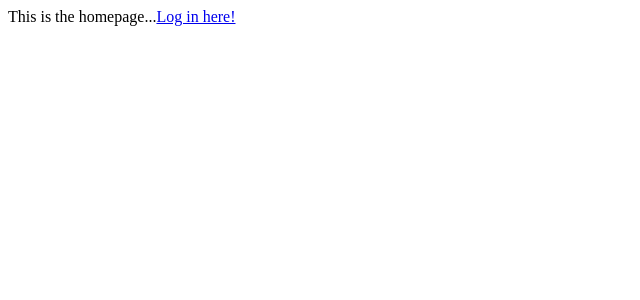
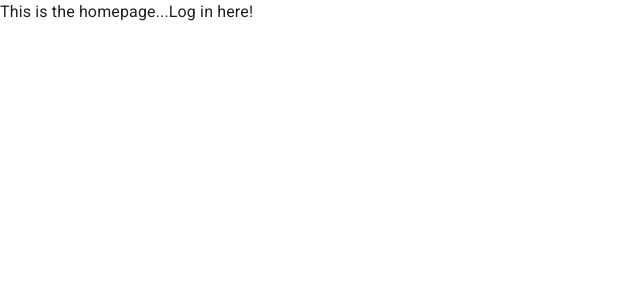
Before and after one commit to denbot/website, a Next.js app in the folder frontend/: page / in a window 1280 px wide. Shown: the top 300 px of the page, without its empty margins (0-640 px from the left). Built offline with nearby package versions, Linux system fonts and the light colour scheme.

Commit message:
Added system dark/light mode

```diff
--- /dev/null
+++ b/frontend/src/components/client-layout.tsx
@@ -0,0 +1,23 @@
+'use client';
+
+import { createTheme, CssBaseline, ThemeProvider } from '@mui/material';
+import { Toaster } from 'react-hot-toast';
+
+const theme = createTheme({
+  colorSchemes: {
+    dark: true,
+  },
+});
+
+export default function ClientLayout({
+  children,
+}: Readonly<{
+  children: React.ReactNode;
+}>) {
+  return (
+    <ThemeProvider theme={theme}>
+      <CssBaseline /> {children}
+      <Toaster position="top-right" />
+    </ThemeProvider>
+  );
+}
--- /dev/null
+++ b/frontend/src/components/layout.tsx
@@ -0,0 +1,9 @@
+import ClientLayout from './client-layout';
+
+export default function RootLayout({
+  children,
+}: Readonly<{
+  children: React.ReactNode;
+}>) {
+  return <ClientLayout>{children}</ClientLayout>;
+}
--- a/frontend/src/app/layout.tsx
+++ b/frontend/src/pages/_app.tsx
@@ -1,12 +1,13 @@
 import type { Metadata } from 'next';
 import { Geist, Geist_Mono } from 'next/font/google';
-import './globals.css';
+import '../style/globals.css';
 
 import '@fontsource/roboto/300.css';
 import '@fontsource/roboto/400.css';
 import '@fontsource/roboto/500.css';
 import '@fontsource/roboto/700.css';
-import ClientLayout from './client-layout';
+import { AppProps } from 'next/app';
+import Layout from '@/components/layout';
 
 const geistSans = Geist({
   variable: '--font-geist-sans',
@@ -23,18 +24,14 @@ export const metadata: Metadata = {
   description: 'Placeholder',
 };
 
-export default function RootLayout({
-  children,
-}: Readonly<{
-  children: React.ReactNode;
-}>) {
+export default function MyApp({ Component, pageProps }: AppProps) {
   return (
-    <html lang="en">
+    <Layout>
       <body
         className={`${geistSans.variable} ${geistMono.variable} antialiased`}
       >
-        <ClientLayout>{children}</ClientLayout>
+        <Component {...pageProps} />
       </body>
-    </html>
+    </Layout>
   );
 }
```
Also changed, not shown: frontend/src/app/client-layout.tsx (deleted, +0 -16 lines), frontend/src/style/globals.css (renamed from frontend/src/app/globals.css), 1 other file (tests, documents, lock files or other folders).
